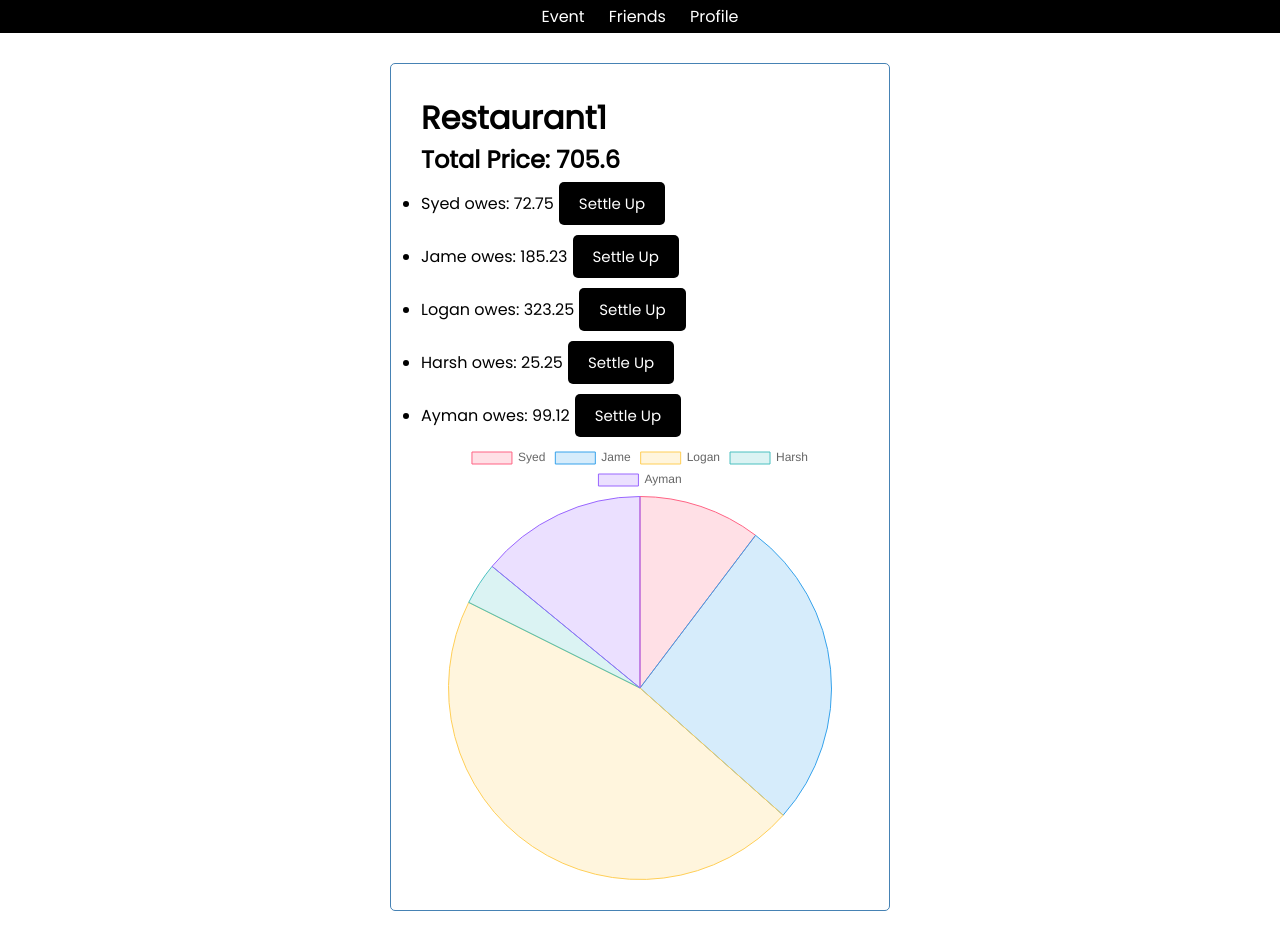
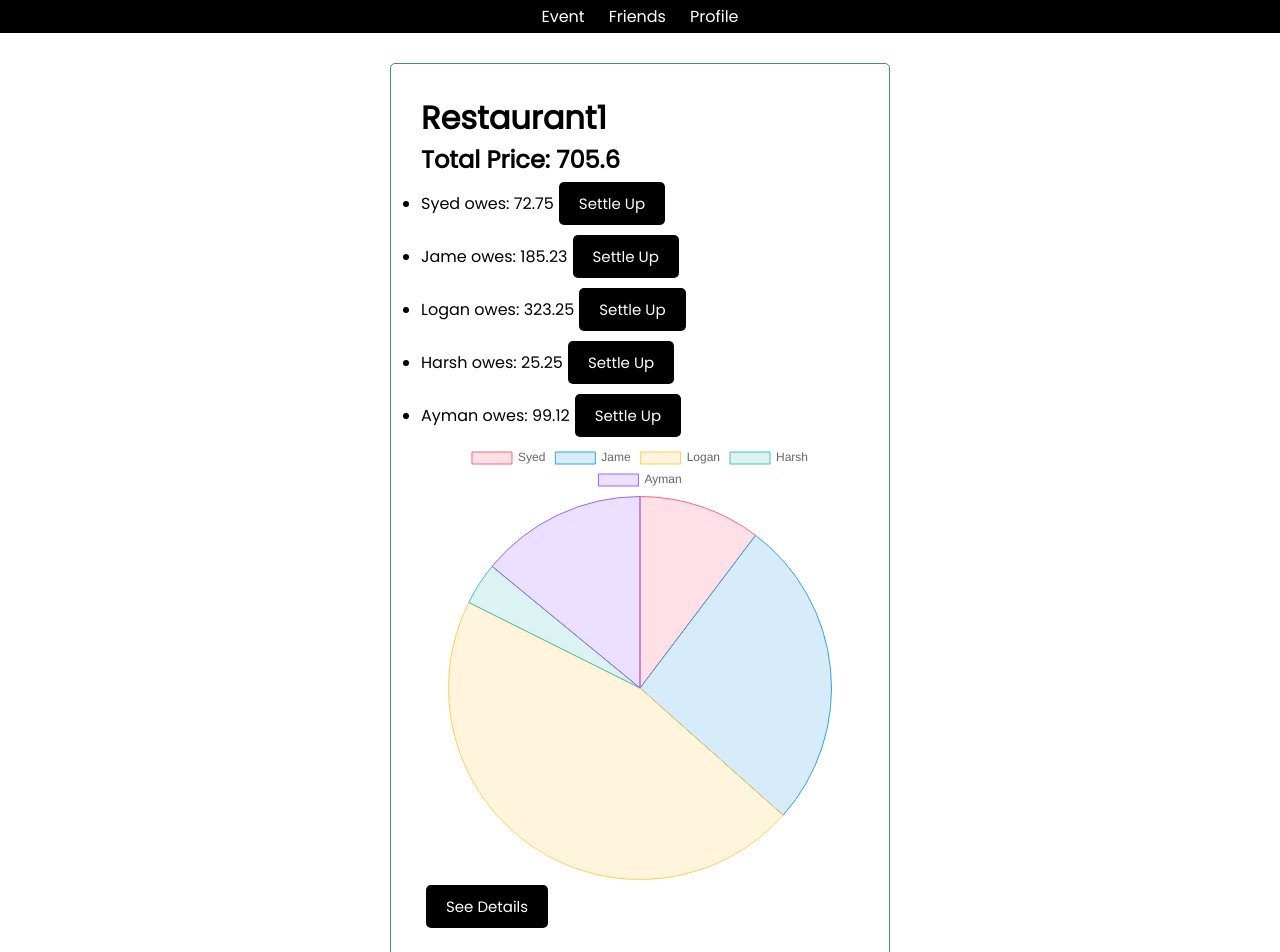
Before and after one commit to JameTran/SpillBill, a React (Create React App) app: page /events/eventdetails in a window 1280 px wide. Shown: the top 952 px of the page. Built offline with nearby package versions, Linux system fonts and the light colour scheme.

Commit message:
added details button

```diff
--- a/src/pages/Eventdetails.js
+++ b/src/pages/Eventdetails.js
@@ -85,6 +85,7 @@ export default function Eventdetails() {
         <h2>Total Price: {total_price}</h2>
         <ul>{listItems}</ul>
         <Pie data={data}></Pie>
+        <button className="btn btn-primary btn-sm m-2" >See Details</button>
 
     </>
     );
```
